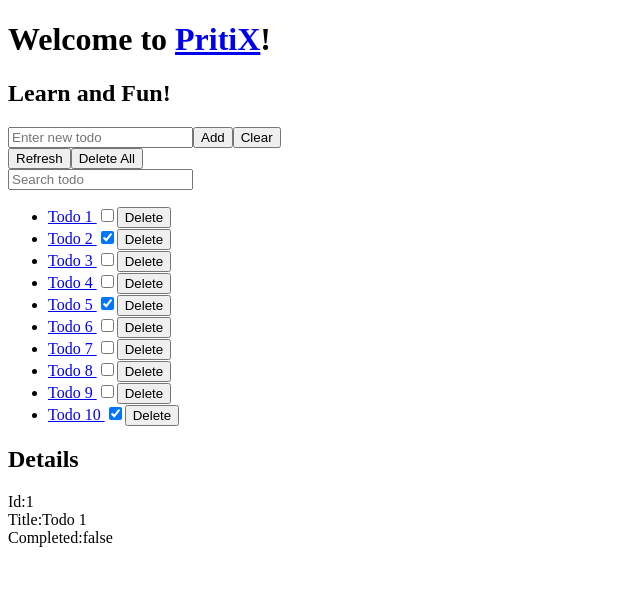
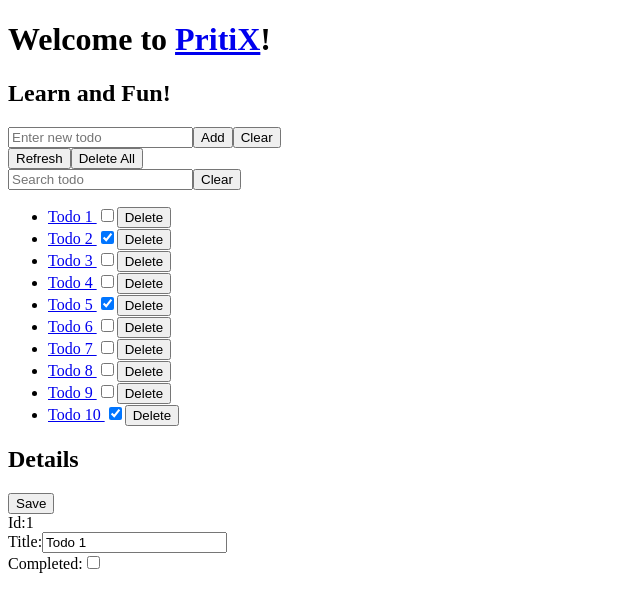
Before and after one commit to jogule/ng1, an Angular app: page /details/1 in a window 1280 px wide. Shown: the top 612 px of the page, without its empty margins (0-640 px from the left). Built offline with nearby package versions, Linux system fonts and the light colour scheme.

Commit message:
feat: enhance app and details components with improved todo management and navigation

```diff
--- a/src/app/app.component.ts
+++ b/src/app/app.component.ts
@@ -1,5 +1,5 @@
 import { Component, inject } from '@angular/core';
-import { RouterOutlet, RouterLink, RouterLinkActive } from '@angular/router';
+import { Router, RouterOutlet, RouterLink, RouterLinkActive } from '@angular/router';
 import { CommonModule } from '@angular/common';
 import { FormsModule } from '@angular/forms';
 import { Todo } from './todo';
@@ -19,11 +19,12 @@ import { TodoService } from './todo.service';
 
     <section>
       <button (click)="fetchTodos()">Refresh</button>
-      <button (click)="deleteTodos()">Delete All</button>
+      <button (click)="deleteAllTodos()">Delete All</button>
     </section>
 
     <section>
       <input type="text" placeholder="Search todo" [(ngModel)]="filter" (input)="filterTodos()" />
+      <button (click)="clearFilter()">Clear</button>
     </section>
 
     <ul>
@@ -32,7 +33,7 @@ import { TodoService } from './todo.service';
           {{todo.title}}
         </a>
         <input type="checkbox" [checked]="todo.completed" (change)="updateTodo(todo)" />
-        <button (click)="delete(todo.id)">Delete</button>
+        <button (click)="deleteTodoById(todo.id)">Delete</button>
       </li>
     </ul>
 
@@ -42,8 +43,9 @@ import { TodoService } from './todo.service';
 })
 export class AppComponent {
   title = 'PritiX';
+  filteredTodos: Todo[] = [];
+  router: Router = inject(Router);
   todoService: TodoService = inject(TodoService);
-  filteredTodos: Todo[] = [];
 
   newTodoTitle = ``;
   filter = ``;
@@ -69,19 +71,25 @@ export class AppComponent {
     this.filteredTodos = this.todoService.getAllTodos();
   }
 
-  deleteTodos() {
+  clearFilter() {
+    this.filter = '';
+    this.filterTodos();
+  }
+
+  deleteAllTodos() {
     this.todoService.deleteAllTodos();
     this.fetchTodos();
+    this.router.navigate(['/']);
   }
 
-  delete(id: string) {
+  deleteTodoById(id: string) {
     this.todoService.deleteTodo(id);
     this.fetchTodos();
+    this.router.navigate(['/']);
   }
 
   updateTodo(todo: Todo) {
     todo.completed = !todo.completed;
-    console.log(todo);
     this.todoService.updateTodo(todo);
     this.fetchTodos();
   }
--- a/src/app/details.component.ts
+++ b/src/app/details.component.ts
@@ -1,29 +1,37 @@
 import { Component, Input, inject } from '@angular/core';
+import { Router } from '@angular/router';
+import { FormsModule } from '@angular/forms';
 import { Todo } from './todo';
 import { TodoService } from './todo.service';
 
 @Component({
   selector: 'ng1-details',
-  imports: [],
+  imports: [FormsModule],
   template: `
+    <section>
       <h2>Details</h2>
+      <section>
+        <button (click)="save()">Save</button>
+      </section>
       <section>
         <label>Id:</label>
         <span>{{todo.id}}</span>
       </section>
       <section>
         <label>Title:</label>
-      <span>{{todo.title}}</span>
+        <input type="text" [(ngModel)]="todo.title" />
       </section>
       <section>
         <label>Completed:</label>
-      <span>{{todo.completed}}</span>
+        <input type="checkbox" [(ngModel)]="todo.completed" />
+      </section>
     </section>
   `,
   styles: ``
 })
 export class DetailsComponent {
   todoService: TodoService = inject(TodoService);
+  router: Router = inject(Router);
 
   todo: Todo = {
     id: `1`,
@@ -32,11 +40,14 @@ export class DetailsComponent {
   };
 
   ngOnInit() {
-    console.log('DetailsComponent initialized');
   }
 
   @Input()
   set id(id: string) {
     this.todo = this.todoService.getTodoById(id) || this.todo;
   }
+
+  save() {
+    this.router.navigate(['/']);
   }
+}
```
Lines whose indentation alone changed are shown as unchanged.
